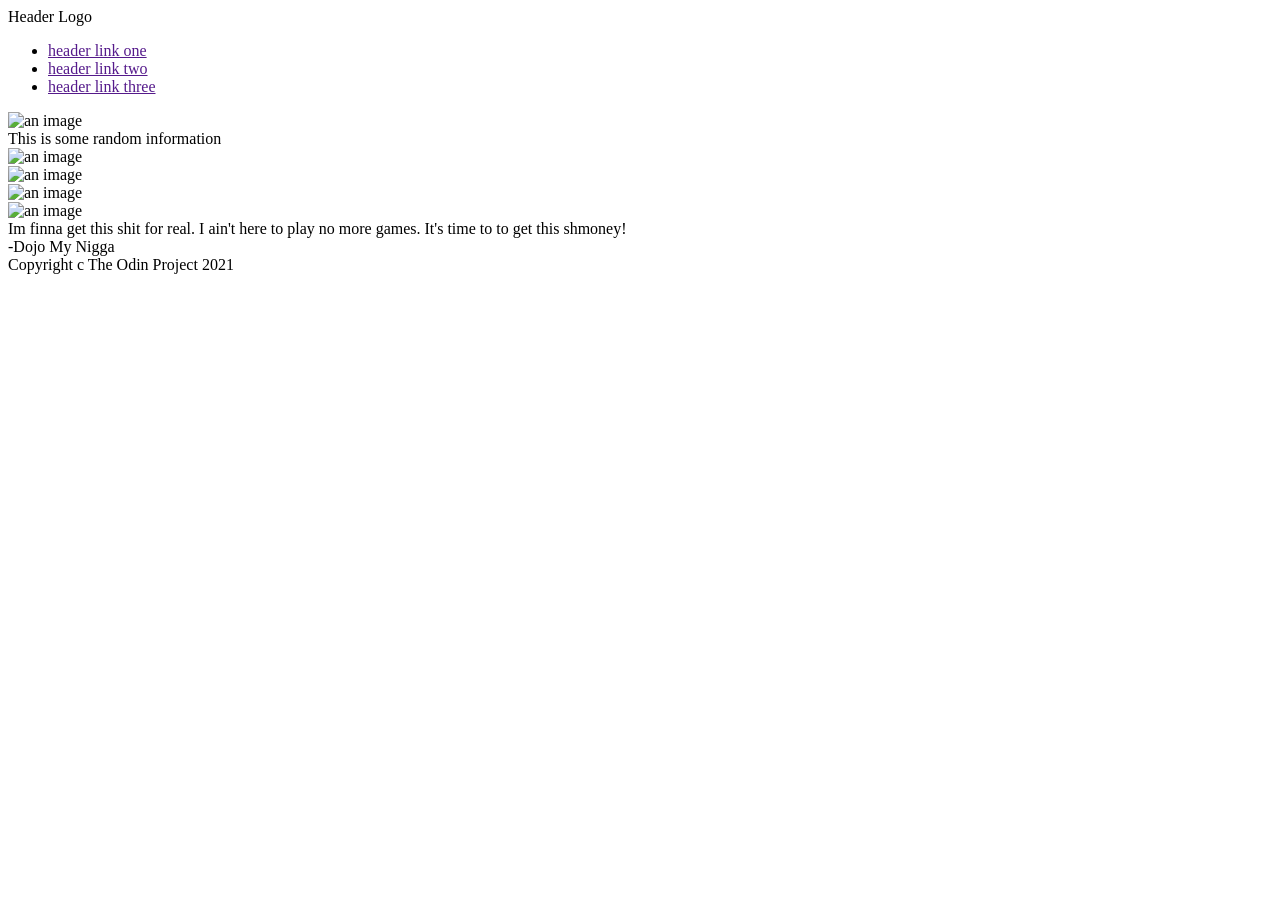
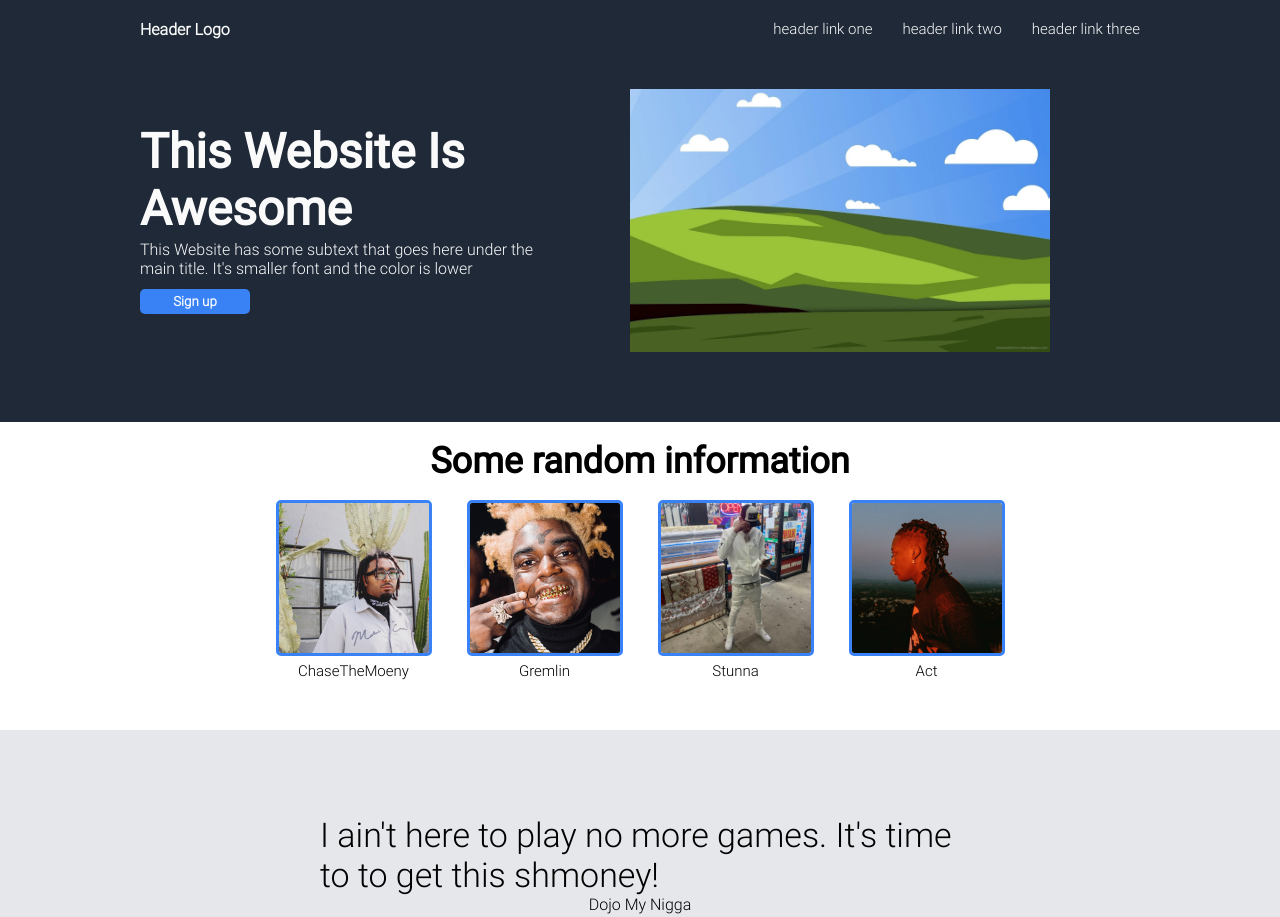
Before and after one commit to yamkelajojo/landingpage, a plain HTML site: page index.html in a window 1280 px wide. Shown: the top 917 px of the page. Before the commit the page ends 800 px from the top, so only its background shows below. Drawn offline with Linux system fonts and the light colour scheme.

Commit message:
new changes

```diff
--- a/index.html
+++ b/index.html
@@ -21,28 +21,42 @@
         </div>
         <div class="bottom-nav">
             <div class="big-word-side">
-                <div class="biggest-text"></div>
-                <div class="small-text"></div>
+                <div class="biggest-text">This Website Is Awesome</div>
+                <div class="small-text">This Website has some subtext that goes here under the main title. It's smaller font and the color is lower</div>
+                <button>Sign up</button>
                 <div class="button first-button">
                 </div>
             </div>
             <div class="image-holder">
-                <img src="./TOP SS.png" alt="an image">
+                <img src="./images/FRGL2X.webp" alt="an image">
             </div>
         </div>
     </div>
     <div class="content">
-        <div class="section1"></div>
-            <div class="heading">This is some random information</div>
+        <div class="section1">            <div class="heading">Some random information</div>
             <div class="box-box">
-                <div class="box1"><img src="" alt="an image"></div>
-                <div class="box2"><img src="" alt="an image"></div>
-                <div class="box3"><img src="" alt="an image"></div>
-                <div class="box4"><img src="" alt="an image"></div>
+                <div class="box">
+                    <img src="/images/channels4_profile.jpg" alt="an image">
+                    <p>ChaseTheMoeny</p>
+                </div>
+                <div class="box">
+                    <img src="/images/gremlin.jpg" alt="an image">
+                    <p>Gremlin</p>
+                </div>
+                <div class="box">
+                    <img src="/images/stunna.jpg" alt="an image">
+                    <p>Stunna</p>
+                </div>
+                <div class="box">
+                    <img src="/images/act.jpg" alt="an image">
+                    <p>Act</p>
+                </div>
             </div>
+        </div>
+
         <div class="section2">
-            <div class="testimonial">Im finna get this shit for real. I ain't here to play no more games. It's time to to get this shmoney!</div>
-            <div class="from">-Dojo My Nigga</div>
+            <div class="testimonial">I ain't here to play no more games. It's time to to get this shmoney!</div>
+            <div class="from">Dojo My Nigga</div>
         </div>
         <div class="section3">
             <div class="blue-block">
--- a/stylesheet.css
+++ b/stylesheet.css
@@ -1,2 +1,186 @@
+@font-face {
+    font-family: "roboto-light";
+    src: url(./fonts/Roboto-Light.ttf);
+}
+
+@font-face {
+    font-family: "roboto";
+    src: url(./fonts/Roboto-Regular.ttf);
+}
+
+
+
 body {
+    font-family: "roboto-light";
+    margin: 0;
+    min-height: 100vh;
+    display: flex;
+    flex-direction: column;
+
 }
+
+.header {
+    background-color: #1F2937;
+    color: rgba(255, 255, 255, 0.979);
+    display: flex;
+    flex-direction: column;
+    justify-content: space-between;
+    padding : 20px 140px;
+
+}
+
+.top-nav{
+    display: flex;
+    justify-content: space-between;
+}
+
+.left-nav {
+    max-width: 50%;
+    font-weight: bolder;
+}
+
+.right-nav {
+    display: flex;
+    color: rgba(255, 255, 255, 0.979);
+    max-width: 50%;
+    font-size: 15px;
+    justify-content: center;
+}
+
+.bottom-nav{
+    padding: 50px 0px;
+    display: flex;
+    justify-content: space-between;
+}
+
+.big-word-side {
+    display: flex;
+    flex-direction: column;
+    max-width: 50%;
+    justify-content: center;
+    gap: 3px;
+}
+
+.biggest-text {
+    font-family: "roboto";
+    font-size: 48px;
+    font-weight: bolder;
+}
+
+.image-holder {
+    display: flex;
+    justify-content: center;
+    max-width: 60%;
+    align-items: center;
+}
+
+img {
+    height: auto;
+    width: 70%;
+}
+
+ul {
+    margin: 0;
+    padding: 0;
+    list-style: none;
+    display: flex;
+    gap: 30px;
+}
+
+a {
+    text-decoration: none;
+    color: rgba(255, 255, 255, 0.979);
+}
+
+button{
+    color: rgba(255, 255, 255, 0.979);
+    background-color: #3882F6;
+    border: none;
+    padding: 5px 30px;
+    margin-top: 8px;
+    font-family: inherit;
+    font-weight: bold;
+    border-radius: 5px;
+    width: 110px;
+}
+
+.content{
+    flex: 1;
+}
+
+.section1 {
+    padding : 0px 25%;
+    display: flex;
+    flex-direction: column;
+}
+
+.heading {
+    display: flex;
+    justify-content: center;
+    align-items: center;
+    font-family: "roboto";
+    font-size: 36px;
+    font-weight: bolder;
+    padding: 18px 0px;
+
+}
+
+.box-box {
+    display: flex;
+    justify-content: center;
+    margin-bottom: 50px;
+    text-align: center;
+    gap: 35px;
+}
+
+.box{
+    display: flex;
+    flex-direction: column;
+    align-items: center;
+}
+
+ .box img  {
+    height: 150px;
+    width: 150px;
+    border: solid #3882F6 3px;
+    border-radius: 5px;
+}
+
+.square, img{
+    display: flex;
+    justify-content: center;
+}
+
+p{
+    margin: 0;
+    margin-top: 6px;
+    font-size: 15px;
+}
+
+.section2 {
+    background-color: #E5E7EB;
+    display: flex;
+    flex-direction: column;
+    justify-content: center;
+    align-items: center;
+    padding : 85px 25%;
+}
+
+.testimonial {
+    font-size: 34px;
+}
+
+.from p{
+    text-align: end;
+}
+
+.footer {
+    display: flex ;
+    background-color: #1F2937;
+    color: rgba(255, 255, 255, 0.979);
+    display: flex;
+    font-size: 15px;
+    justify-content: center;
+    align-items: center;
+    padding: 20px 25% ;
+}
```
Also changed, not shown: fonts/Roboto-Light.ttf (added), fonts/Roboto-Regular.ttf (added), images/05youngboy1-mediumSquareAt3X.jpg (added), images/FRGL2X.webp (added), images/act.jpg (added), images/channels4_profile.jpg (added), images/gremlin.jpg (added), images/stunna.jpg (added).
